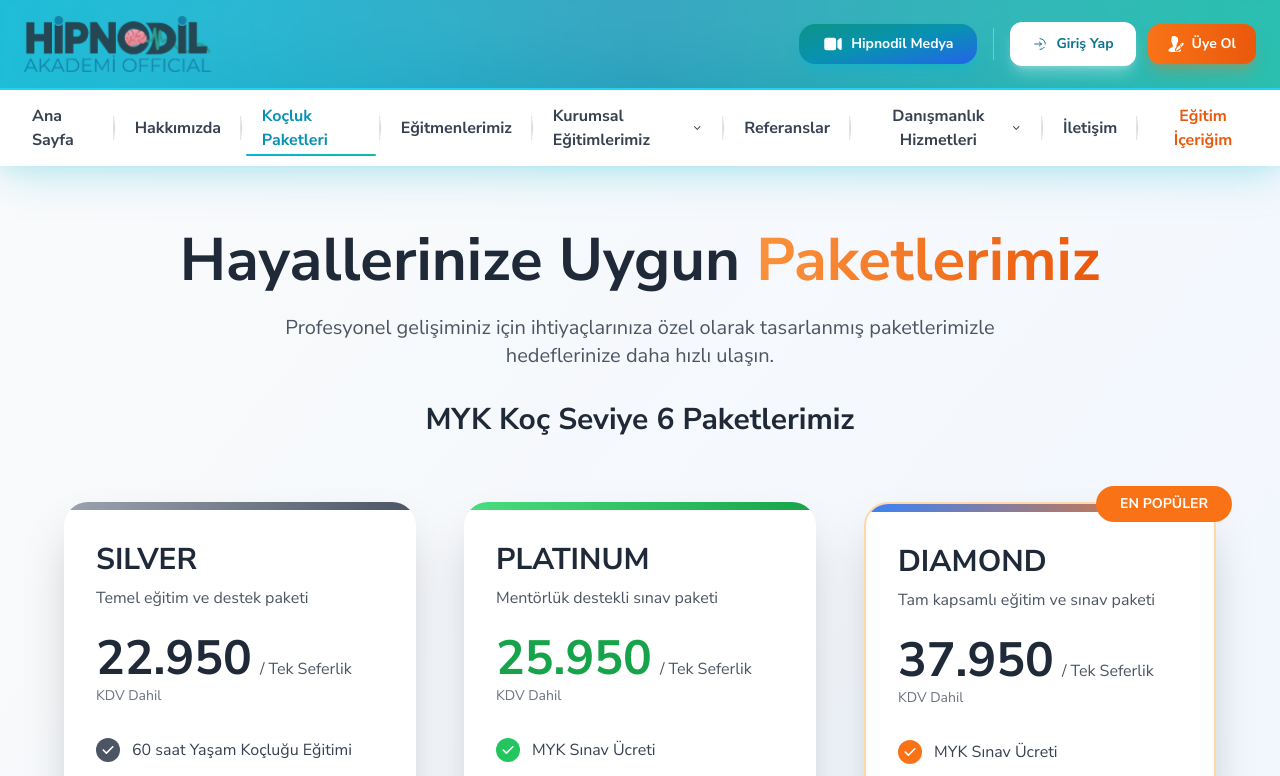
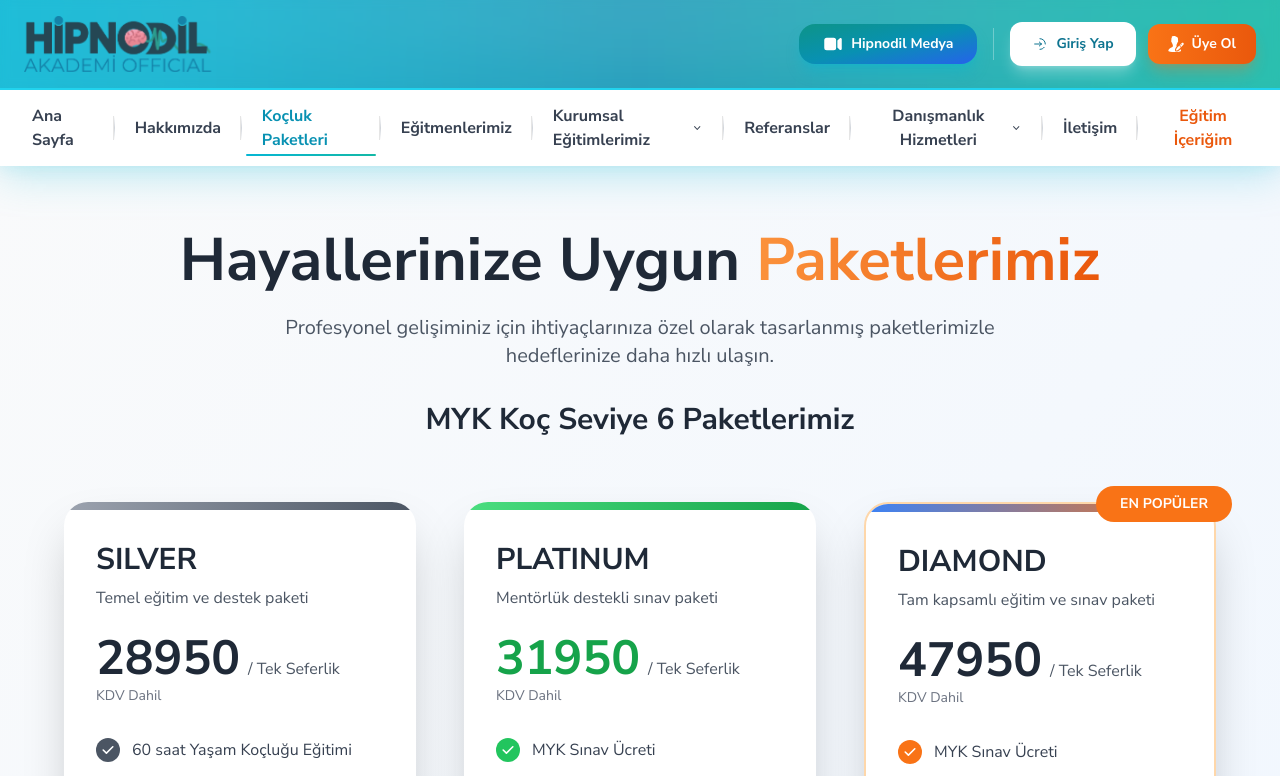
Before and after one commit to tetik-mehmet/hipnodil-akademi, a Next.js app: page /paketler in a window 1280 px wide. Shown: the top 776 px of the page. Built offline with nearby package versions, Linux system fonts and the light colour scheme.

Commit message:
fiyat güncellemesi 2026

```diff
--- a/app/paketler/page.js
+++ b/app/paketler/page.js
@@ -168,7 +168,7 @@
                 >
                   <div className="flex items-baseline">
                     <span className="text-5xl font-bold text-gray-800">
-                      22.950
+                      28950
                     </span>
                     <span className="text-gray-600 ml-2">/ Tek Seferlik</span>
                   </div>
@@ -259,7 +259,7 @@
                 >
                   <div className="flex items-baseline">
                     <span className="text-5xl font-bold text-green-600">
-                      25.950
+                      31950
                     </span>
                     <span className="text-gray-600 ml-2">/ Tek Seferlik</span>
                   </div>
@@ -360,7 +360,7 @@
                 >
                   <div className="flex items-baseline">
                     <span className="text-5xl font-bold text-gray-800">
-                      37.950
+                      47950
                     </span>
                     <span className="text-gray-600 ml-2">/ Tek Seferlik</span>
                   </div>
```
